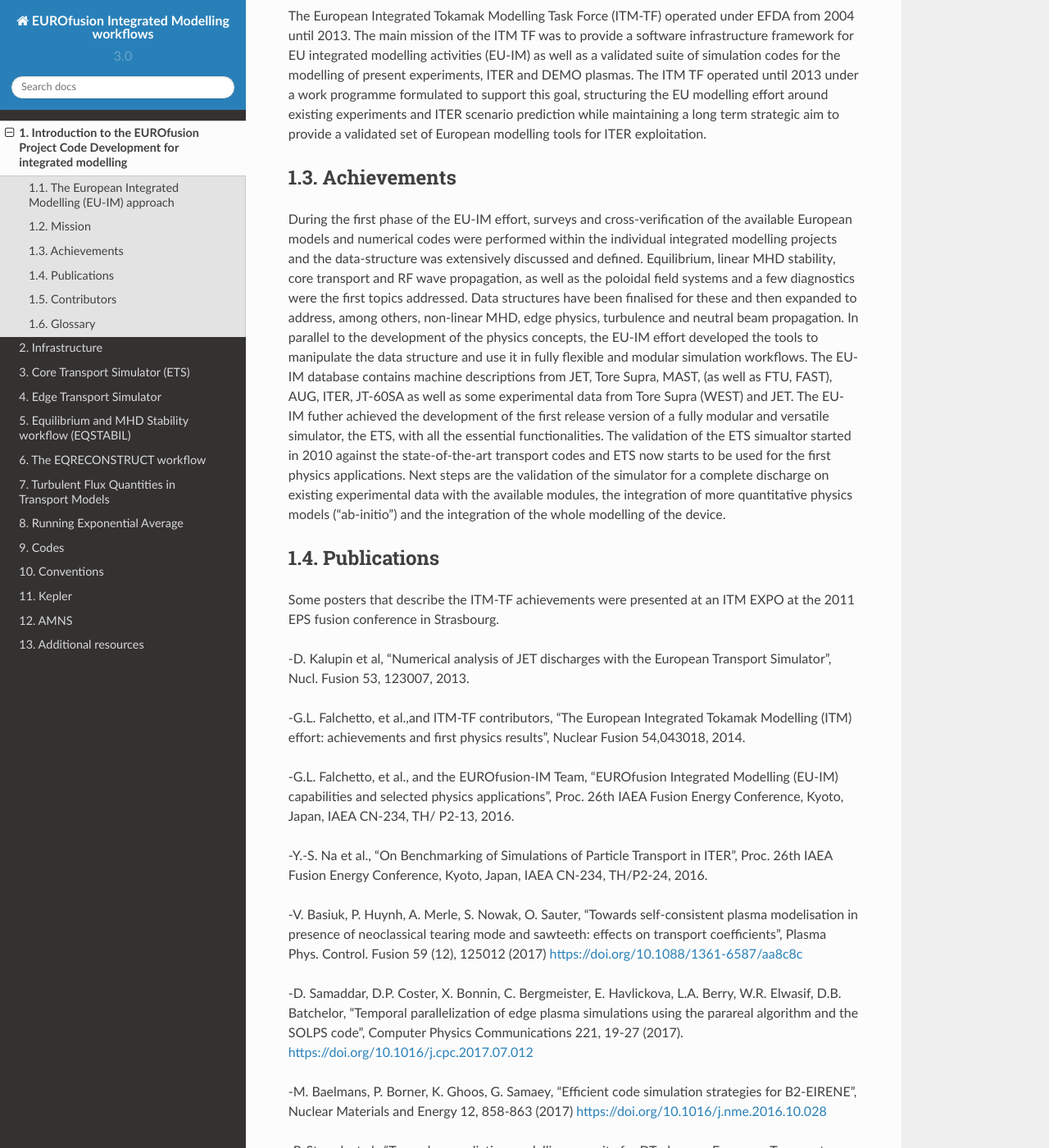
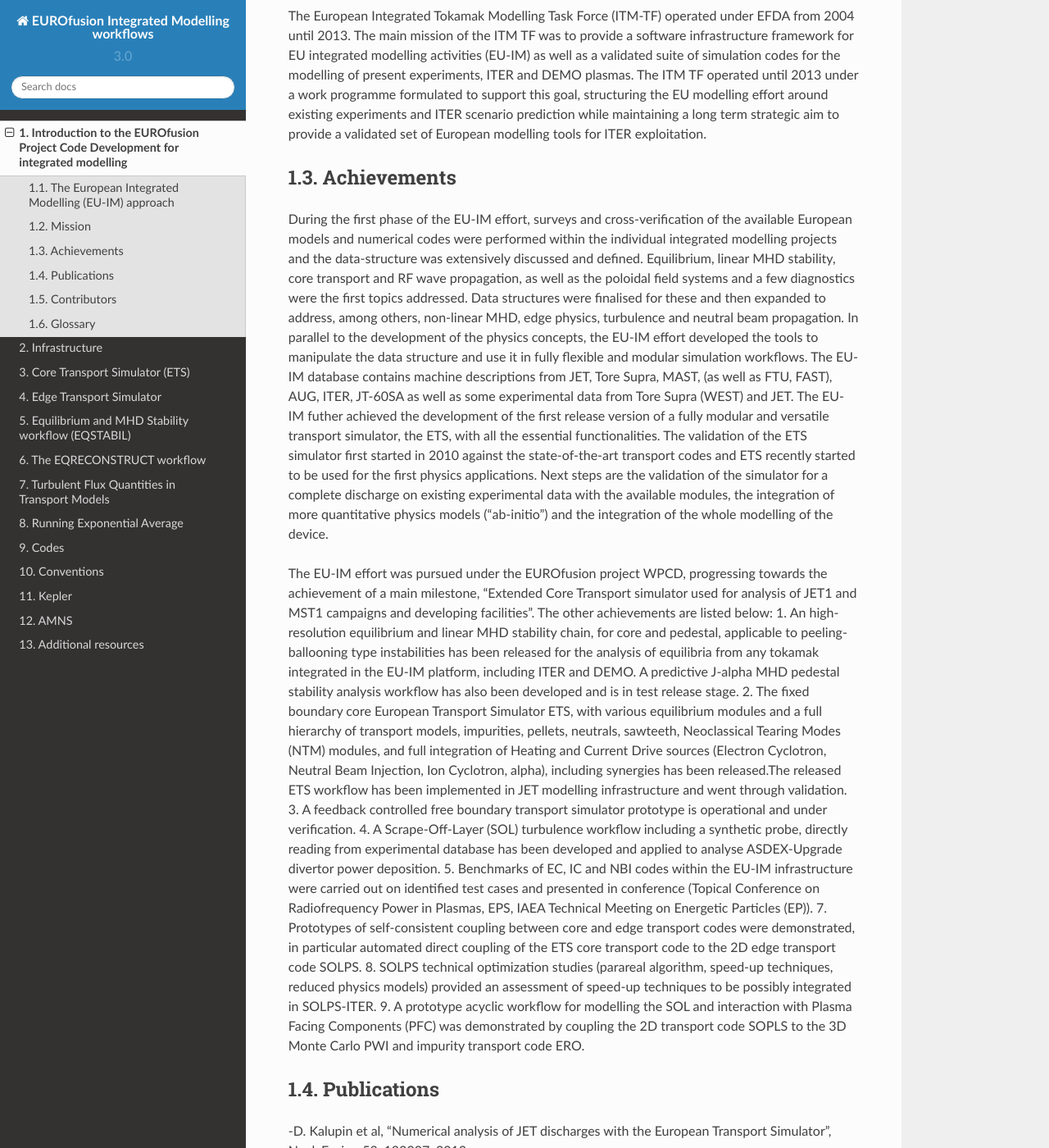
Before and after one commit to WPCD-Workflows/documentation, a Sphinx documentation site: the page built from source/introduction.rst, in a window 1280 px wide and 1400 px high, scrolled down 1765 px. Shown: the whole window at 82% size. Built offline with Sphinx 7.4.7 and the Read the Docs theme 2.0.0, drawn with Linux system fonts in a browser that asks for light colours; some of the changed text lies outside the part shown.

Commit message:
Update introduction.rst
Updated achievements with WPCD achievements

```diff
--- a/source/introduction.rst
+++ b/source/introduction.rst
@@ -110,7 +110,7 @@ available European models and numerical codes were performed within the
 individual integrated modelling projects and the data-structure was extensively discussed and
 defined. Equilibrium, linear MHD stability, core transport and RF wave
 propagation, as well as the poloidal field systems and a few diagnostics
-were the first topics addressed. Data structures have been finalised for
+were the first topics addressed. Data structures were finalised for
 these and then expanded to address, among others, non-linear MHD, edge
 physics, turbulence and neutral beam propagation. In parallel to the
 development of the physics concepts, the EU-IM effort developed the tools to
@@ -118,20 +118,31 @@ manipulate the data structure and use it in fully flexible and modular
 simulation workflows. The EU-IM database contains machine descriptions from
 JET, Tore Supra, MAST, (as well as FTU, FAST), AUG, ITER, JT-60SA as well as some experimental
 data from Tore Supra (WEST) and JET.
-The EU-IM futher achieved the development of
-the first release version of a fully modular and versatile simulator, the
+The EU-IM futher achieved the development of the first release version of a fully modular and versatile transport simulator, the
 ETS, with all the essential functionalities. The validation of the ETS
-simualtor started in 2010 against the state-of-the-art transport codes and
-ETS now starts to be used for the first physics applications. Next steps
-are the validation of the simulator for a complete discharge on existing
+simulator first started in 2010 against the state-of-the-art transport codes and
+ETS recently started to be used for the first physics applications.
+Next steps are the validation of the simulator for a complete discharge on existing
 experimental data with the available modules, the integration of more
 quantitative physics models ("ab-initio") and the integration of the whole
 modelling of the device.
 
+The EU-IM effort was pursued under the EUROfusion project WPCD, progressing towards the achievement of a main milestone, “Extended Core Transport simulator used for analysis of JET1 and MST1 campaigns and developing facilities”.
+The other achievements are listed below:
+1.	An high-resolution equilibrium and linear MHD stability chain, for core and pedestal, applicable to  peeling-ballooning type instabilities has been released for the analysis of equilibria from any tokamak integrated in the EU-IM platform, including ITER and DEMO. A predictive J-alpha MHD pedestal stability analysis workflow has also been developed and is in test release stage.
+2.	The fixed boundary core European Transport Simulator ETS, with various equilibrium modules and a full hierarchy of transport models, impurities, pellets, neutrals, sawteeth, Neoclassical Tearing Modes (NTM) modules, and full integration of Heating and Current Drive  sources (Electron Cyclotron, Neutral Beam Injection, Ion Cyclotron, alpha), including synergies has been released.The released ETS workflow has been implemented in JET modelling infrastructure and went through validation.
+3.	A feedback controlled free boundary transport simulator prototype is operational and under verification.
+4.	A Scrape-Off-Layer (SOL) turbulence workflow including a synthetic probe, directly reading from experimental database has been developed and applied to analyse ASDEX-Upgrade divertor power deposition.
+5.	Benchmarks of EC, IC  and NBI codes within the EU-IM infrastructure were carried out on identified test cases and presented in conference (Topical Conference on Radiofrequency Power in Plasmas, EPS, IAEA Technical Meeting on Energetic Particles (EP)).
+7.	Prototypes of self-consistent coupling between core and edge transport codes were demonstrated, in particular automated direct coupling of the ETS core transport code to the 2D edge transport code SOLPS.
+8.	SOLPS technical optimization studies (parareal algorithm, speed-up techniques, reduced physics models) provided an assessment of speed-up techniques to be possibly integrated in SOLPS-ITER.
+9.	A prototype acyclic workflow for modelling the SOL and interaction with Plasma Facing Components (PFC) was demonstrated by coupling the 2D transport code SOPLS to the 3D Monte Carlo PWI and impurity transport code ERO.
+
+
+
+
 Publications
 ============
-
-Some posters that describe the ITM-TF achievements were presented at an ITM EXPO at the 2011 EPS fusion conference in Strasbourg.
 
 -D. Kalupin et al, "Numerical analysis of JET discharges with the European Transport Simulator", Nucl. Fusion 53, 123007, 2013.
 
@@ -147,6 +158,8 @@ Some posters that describe the ITM-TF achievements were presented at an ITM EXPO
 
 -M. Baelmans, P. Borner, K. Ghoos, G. Samaey, “Efficient code simulation strategies for B2-EIRENE”, Nuclear Materials and Energy 12, 858-863 (2017) https://doi.org/10.1016/j.nme.2016.10.028
 
+- D.P. Coster, "Exploring the edge operating space of fusion reactors using reduced physics models", Nuclear Materials and Energy 12, 1055-1060 (2017)  https://doi.org/10.1016/j.nme.2016.12.033
+
 -P. Strand, et al., "Towards a predictive modelling capacity for DT plasmas: European Transport Simulator (ETS) verification and validation“, Proc. 27th IAEA Fusion Energy Conference (FEC 2018).
 
 -S. Nowak, et al., "Analysis and modelling of NTMs dynamics in JET discharges using the European Transport Simulator (ETS) and integrated modelling tools", Proc. 27th IAEA Fusion Energy Conference (FEC 2018)
@@ -156,7 +169,10 @@ Some posters that describe the ITM-TF achievements were presented at an ITM EXPO
 -R. Coelho, et al., “Plasma equilibrium reconstruction of JET discharges using the IMAS modelling infrastructure“, Proc. 27th IAEA Fusion Energy Conference (FEC 2018).
 
 
+- R. Bilato, N. Bertelli, M. Brambilla, R. Dumont, E.F. Jaeger, T. Johnson, E. Lerche, O. Sauter, D. Van Eester and L. Villard, “Status of the benchmark activity of ICRF full-wave codes within EUROfusion WPCD and beyond”, 21st Topical Conference on Radiofrequency Power in Plasmas, 2015.
+- O. Asunta, R. Coelho, D. Kalupin, T. Johnson, T. Franke and EU-IM Team,  “Predictions of neutral beam current drive in DEMO using BBNBI and ASCOT within the European Transport Simulator”, 42nd EPS 2015, P2.156 ECA Vol. 39E ISBN 2-914771-98-3
 
+Some posters describing the ITM-TF achievements were presented in an "ITM EXPO" at the 2011 EPS fusion conference in Strasbourg.
 
 
 
```
